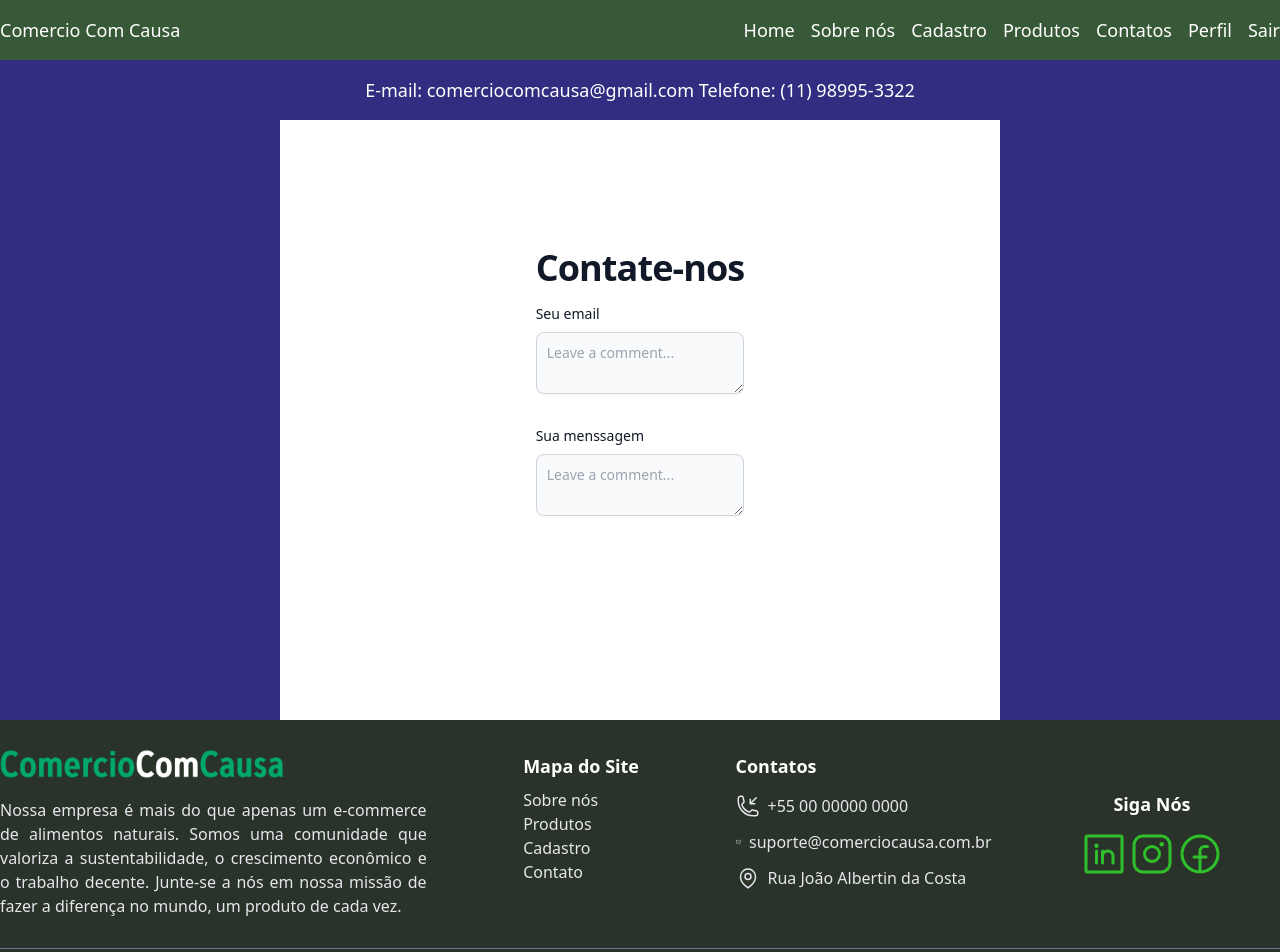
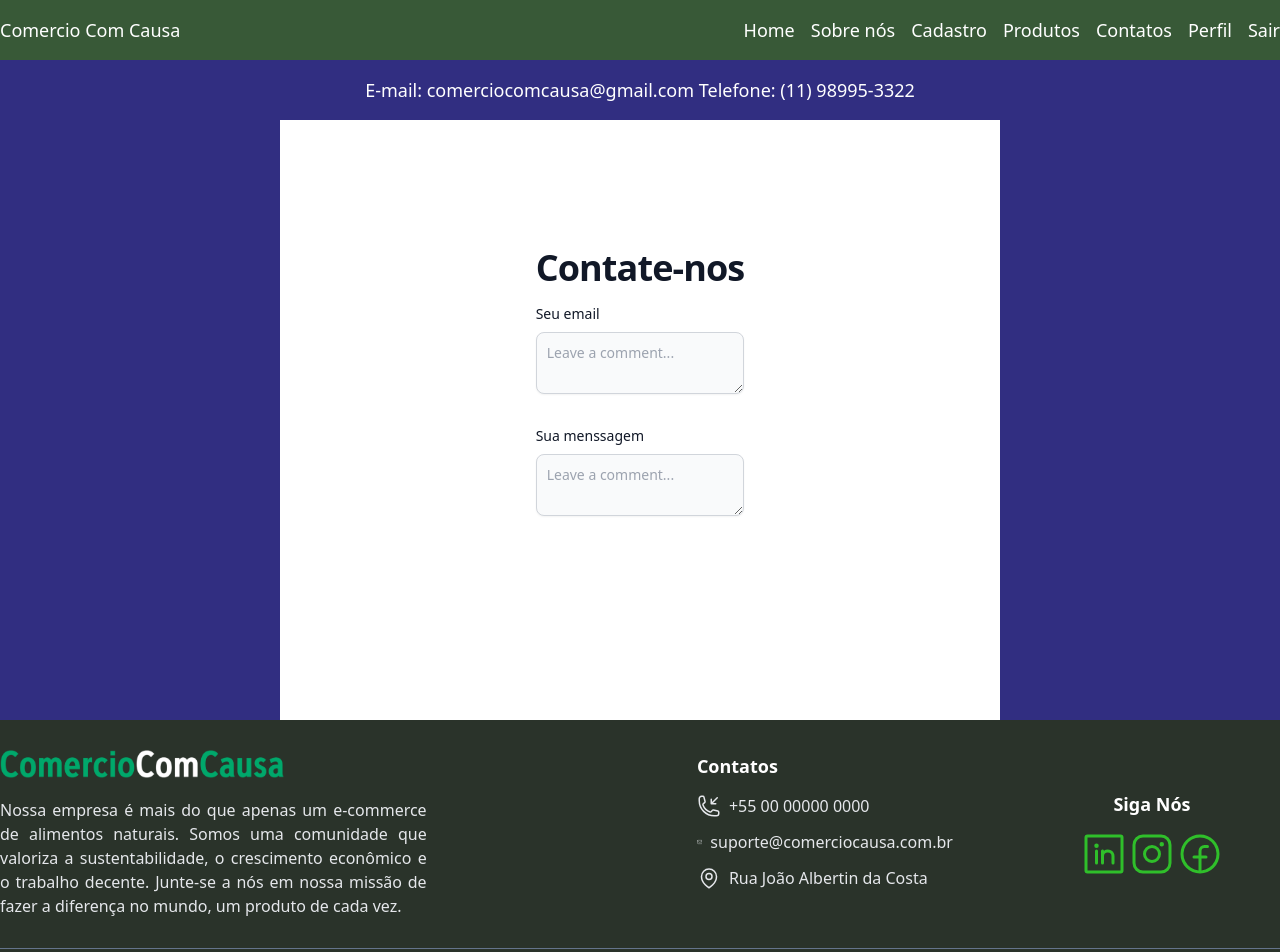
Before and after one commit to angelanascimento/generation-projeto-integrador-frontend, a React (Vite) app: page /contatos in a window 1280 px wide. Shown: the top 952 px of the page. Built offline with nearby package versions, Linux system fonts and the light colour scheme.

Commit message:
atualizacao do footer

```diff
--- a/src/components/footer/Footer.tsx
+++ b/src/components/footer/Footer.tsx
@@ -13,16 +13,8 @@
                             <p className='py-1.5 text-gray-200 text-justify'>Nossa empresa é mais do que apenas um e-commerce de alimentos naturais. Somos uma comunidade que valoriza a sustentabilidade, o crescimento econômico e o trabalho decente. Junte-se a nós em nossa missão de fazer a diferença no mundo, um produto de cada vez.</p>
                         </div>
 
+                        <div className='w-38 px-2 mt-2 text-gray-200 ml-14'>
 
-                        <div className='w-38 px-2 mt-2 text-gray-200 ml-14'>
-                            <h4 className='text-lg font-bold mb-2 text-white'>Mapa do Site</h4>
-                            <ul>
-                                <li>Sobre nós</li>
-                                <li>Produtos</li>
-                                <li>Cadastro</li>
-                                <li>Contato</li>
-                                <li></li>
-                            </ul>
                         </div>
                         <div className='w-1/5 mt-2 text-gray-200 ml-14'>
                             <h4 className='text-lg font-bold mb-2 text-white'>Contatos</h4>
@@ -51,9 +43,9 @@
                         <div className='flex flex-col w-1/5 px-2 self-center items-center'>
                             <h4 className='text-lg text-center font-bold mb-3'>Siga Nós</h4>
                             <div className='flex justify-between w-3/5' >
-                                <LinkedinLogo size={48} className='stroke-2 text-[#2FBF2A] hover:scale-110 transition-all' />
-                                <InstagramLogo size={48} className='stroke-2 text-[#2FBF2A] hover:scale-110 transition-all' />
-                                <FacebookLogo size={48} className='stroke-2 text-[#2FBF2A] hover:scale-110 transition-all' />
+                                <a href="https://www.linkedin.com/" target='_blank'><LinkedinLogo size={48} className='stroke-2 text-[#2FBF2A] hover:scale-110 transition-all'/></a>
+                                <a href="https://www.instagram.com/" target='_blank'><InstagramLogo size={48} className='stroke-2 text-[#2FBF2A] hover:scale-110 transition-all'/></a>
+                                <a href="https://www.facebook.com/" target='_blank'><FacebookLogo size={48} className='stroke-2 text-[#2FBF2A] hover:scale-110 transition-all'/></a>
                         </div>
                     </div>
                 </div>
```
